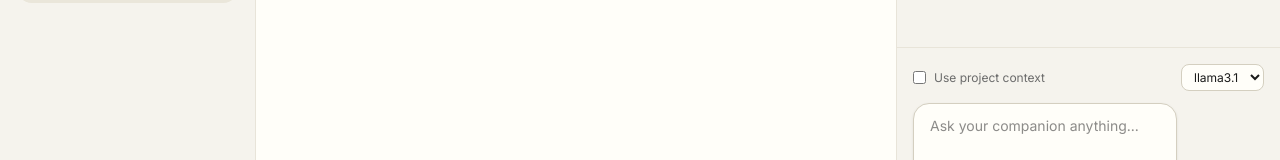
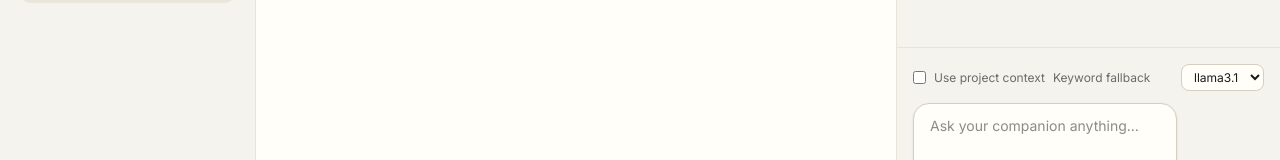
Before and after one commit to Mimran0715/drafts-desktop, a React (Vite) app: page / in a window 1280 px wide. Shown: the part 571-731 px from the top of the page. Built offline with nearby package versions, Linux system fonts and the light colour scheme.

Commit message:
added chroma db - fix chroma

```diff
--- a/electron/agent/nodes.js
+++ b/electron/agent/nodes.js
@@ -251,7 +251,8 @@ const executeNode = traceable(async function executeNode(state) {
       gatheredInfo.ragResults = await searchContext(
         messageContent,
         state.projectPath,
-        state.liveContent
+        state.liveContent,
+        { useVector: true }
       );
     }
 
@@ -271,7 +272,8 @@ const executeNode = traceable(async function executeNode(state) {
       const searchResults = gatheredInfo.ragResults || await searchContext(
           searchQuery,
           state.projectPath,
-          state.liveContent
+          state.liveContent,
+          { useVector: !!state.ragEnabled }
         );
 
       gatheredInfo.searchResults = searchResults;
--- /dev/null
+++ b/electron/agent/vectorStore.js
@@ -0,0 +1,216 @@
+const crypto = require('crypto');
+const { ChromaClient } = require('chromadb');
+
+const CHROMA_HOST = '127.0.0.1';
+const CHROMA_PORT = 8000;
+const EMBEDDING_DIMENSIONS = 256;
+const CHUNK_SIZE = 900;
+const CHUNK_OVERLAP = 150;
+
+function hashText(text) {
+  return crypto.createHash('sha1').update(text).digest('hex');
+}
+
+function getCollectionName(projectPath) {
+  return `drafts_${hashText(projectPath).slice(0, 24)}`;
+}
+
+function createClient() {
+  return new ChromaClient({
+    host: CHROMA_HOST,
+    port: CHROMA_PORT,
+    ssl: false,
+  });
+}
+
+function embedText(text) {
+  const vector = new Array(EMBEDDING_DIMENSIONS).fill(0);
+  const tokens = String(text)
+    .toLowerCase()
+    .match(/[a-z0-9']+/g) || [];
+
+  for (const token of tokens) {
+    const hash = crypto.createHash('sha256').update(token).digest();
+    const index = hash.readUInt16BE(0) % EMBEDDING_DIMENSIONS;
+    const sign = hash[2] % 2 === 0 ? 1 : -1;
+    vector[index] += sign;
+  }
+
+  const magnitude = Math.sqrt(vector.reduce((sum, value) => sum + value * value, 0));
+  if (!magnitude) return vector;
+
+  return vector.map(value => value / magnitude);
+}
+
+function chunkText(text) {
+  const normalized = String(text).replace(/\r\n/g, '\n').trim();
+  if (!normalized) return [];
+
+  const chunks = [];
+  let start = 0;
+
+  while (start < normalized.length) {
+    const end = Math.min(normalized.length, start + CHUNK_SIZE);
+    const chunk = normalized.slice(start, end).trim();
+    if (chunk) chunks.push(chunk);
+    if (end === normalized.length) break;
+    start = Math.max(end - CHUNK_OVERLAP, start + 1);
+  }
+
+  return chunks;
+}
+
+function buildChunks(documents) {
+  const chunks = [];
+
+  for (const doc of documents) {
+    const docChunks = chunkText(doc.content);
+    docChunks.forEach((content, index) => {
+      const id = hashText(`${doc.path}:${index}:${content}`).slice(0, 32);
+      chunks.push({
+        id,
+        content,
+        metadata: {
+          documentName: doc.name,
+          documentPath: doc.path,
+          chunkIndex: index,
+          isLive: !!doc.isLive,
+        },
+      });
+    });
+  }
+
+  return chunks;
+}
+
+async function rebuildCollection(client, collectionName, chunks) {
+  try {
+    await client.deleteCollection({ name: collectionName });
+  } catch (error) {
+    // Collection may not exist yet.
+  }
+
+  const collection = await client.getOrCreateCollection({
+    name: collectionName,
+    embeddingFunction: null,
+  });
+
+  if (chunks.length === 0) {
+    return collection;
+  }
+
+  await collection.add({
+    ids: chunks.map(chunk => chunk.id),
+    documents: chunks.map(chunk => chunk.content),
+    metadatas: chunks.map(chunk => chunk.metadata),
+    embeddings: chunks.map(chunk => embedText(chunk.content)),
+  });
+
+  return collection;
+}
+
+function formatQueryResults(query, result) {
+  const documents = result.documents?.[0] || [];
+  const metadatas = result.metadatas?.[0] || [];
+  const distances = result.distances?.[0] || [];
+  const grouped = new Map();
+
+  documents.forEach((document, index) => {
+    const metadata = metadatas[index] || {};
+    const key = metadata.documentPath || metadata.documentName || `result-${index}`;
+
+    if (!grouped.has(key)) {
+      grouped.set(key, {
+        documentName: metadata.documentName || 'Project context',
+        documentPath: metadata.documentPath || key,
+        relevanceScore: 0,
+        matches: [],
+      });
+    }
+
+    const item = grouped.get(key);
+    const distance = typeof distances[index] === 'number' ? distances[index] : 1;
+    item.relevanceScore += Math.max(0, 1 - distance);
+    item.matches.push({
+      lineNumber: metadata.chunkIndex || 0,
+      context: String(document || '').trim(),
+      matches: 1,
+      distance,
+    });
+  });
+
+  const results = Array.from(grouped.values())
+    .map(resultItem => ({
+      ...resultItem,
+      matches: resultItem.matches.slice(0, 3),
+    }))
+    .sort((a, b) => b.relevanceScore - a.relevanceScore);
+
+  return {
+    found: results.length > 0,
+    query,
+    resultCount: results.length,
+    retrievalMode: 'chroma',
+    results: results.slice(0, 3),
+  };
+}
+
+async function searchWithChroma(query, projectPath, documents, options = {}) {
+  const client = createClient();
+  await client.heartbeat();
+
+  const collectionName = getCollectionName(projectPath);
+  const chunks = buildChunks(documents);
+  const collection = await rebuildCollection(client, collectionName, chunks);
+
+  if (chunks.length === 0) {
+    return {
+      found: false,
+      query,
+      resultCount: 0,
+      retrievalMode: 'chroma',
+      results: [],
+    };
+  }
+
+  const result = await collection.query({
+    queryEmbeddings: [embedText(query)],
+    nResults: options.nResults || 6,
+    include: ['documents', 'metadatas', 'distances'],
+  });
+
+  return formatQueryResults(query, result);
+}
+
+async function getChromaStatus() {
+  try {
+    const client = createClient();
+    await client.heartbeat();
+    let version = null;
+
+    try {
+      version = await client.version();
+    } catch (error) {
+      // Heartbeat succeeded; version is nice-to-have only.
+    }
+
+    return {
+      available: true,
+      host: CHROMA_HOST,
+      port: CHROMA_PORT,
+      version,
+    };
+  } catch (error) {
+    return {
+      available: false,
+      host: CHROMA_HOST,
+      port: CHROMA_PORT,
+      error: error.message,
+    };
+  }
+}
+
+module.exports = {
+  getChromaStatus,
+  searchWithChroma,
+};
--- a/electron/main.js
+++ b/electron/main.js
@@ -35,6 +35,7 @@ function loadEnvFile(filePath) {
 loadEnvFile(path.join(__dirname, '../.env'));
 
 const { runAgent } = require('./agent/index.js');
+const { getChromaStatus } = require('./agent/vectorStore.js');
 const db = require('./database.js');
 
 let mainWindow;
@@ -375,6 +376,10 @@ ipcMain.handle('get-ollama-models', async () => {
   }
 });
 
+ipcMain.handle('get-chroma-status', async () => {
+  return getChromaStatus();
+});
+
 ipcMain.handle('get-recent-projects', async () => {
   try {
     return db.getRecentProjects(10);
--- a/electron/preload.js
+++ b/electron/preload.js
@@ -19,6 +19,7 @@ contextBridge.exposeInMainWorld('electronAPI', {
     return () => ipcRenderer.removeListener('chat-stream-chunk', listener);
   },
   getOllamaModels: () => ipcRenderer.invoke('get-ollama-models'),
+  getChromaStatus: () => ipcRenderer.invoke('get-chroma-status'),
 
   // Database - Recent projects
   getRecentProjects: () => ipcRenderer.invoke('get-recent-projects'),
--- a/package.json
+++ b/package.json
@@ -16,6 +16,7 @@
     "@langchain/langgraph": "^1.0.7",
     "@langchain/ollama": "^1.1.0",
     "better-sqlite3": "^12.5.0",
+    "chromadb": "^3.4.3",
     "docx": "^9.5.1",
     "jspdf": "^3.0.4",
     "mammoth": "^1.11.0",
--- a/src/App.tsx
+++ b/src/App.tsx
@@ -19,6 +19,7 @@ declare global {
       chatStream?: (message: string, context: any, streamId: string) => Promise<any>;
       onChatStreamChunk?: (callback: (payload: { streamId: string; chunk: string }) => void) => () => void;
       getOllamaModels?: () => Promise<string[]>;
+      getChromaStatus?: () => Promise<{ available: boolean; host: string; port: number; version?: string | null; error?: string }>;
       getRecentProjects: () => Promise<any[]>;
       addRecentProject: (projectId: string, name: string, projectPath: string) => Promise<any>;
       getConversationHistory: (threadId: string) => Promise<any[]>;
@@ -76,6 +77,7 @@ function AppContent() {
   const [ragEnabled, setRagEnabled] = useState(false);
   const [availableModels, setAvailableModels] = useState<string[]>([DEFAULT_OLLAMA_MODEL]);
   const [selectedModel, setSelectedModel] = useState(DEFAULT_OLLAMA_MODEL);
+  const [chromaStatus, setChromaStatus] = useState<{ available: boolean; host: string; port: number; version?: string | null; error?: string } | null>(null);
 
   // Autosave refs
   const saveTimeoutRef = useRef<NodeJS.Timeout | null>(null);
@@ -190,6 +192,38 @@ function AppContent() {
 
     return () => {
       isCancelled = true;
+    };
+  }, []);
+
+  useEffect(() => {
+    let isCancelled = false;
+
+    const refreshChromaStatus = async () => {
+      if (!window.electronAPI.getChromaStatus) return;
+
+      try {
+        const status = await window.electronAPI.getChromaStatus();
+        if (!isCancelled) {
+          setChromaStatus(status);
+        }
+      } catch (error) {
+        if (!isCancelled) {
+          setChromaStatus({
+            available: false,
+            host: '127.0.0.1',
+            port: 8000,
+            error: error instanceof Error ? error.message : 'Unable to check Chroma',
+          });
+        }
+      }
+    };
+
+    refreshChromaStatus();
+    const interval = setInterval(refreshChromaStatus, 30000);
+
+    return () => {
+      isCancelled = true;
+      clearInterval(interval);
     };
   }, []);
 
@@ -645,6 +679,7 @@ function AppContent() {
             selectedModel={selectedModel}
             availableModels={availableModels}
             onSelectedModelChange={handleSelectedModelChange}
+            chromaStatus={chromaStatus}
           />
         }
       />
--- a/src/components/AgentChat.tsx
+++ b/src/components/AgentChat.tsx
@@ -19,6 +19,7 @@ interface AgentChatProps {
   selectedModel: string;
   availableModels: string[];
   onSelectedModelChange: (modelName: string) => void;
+  chromaStatus: { available: boolean; host: string; port: number; version?: string | null; error?: string } | null;
 }
 
 function cleanChatOutput(content: string) {
@@ -37,7 +38,8 @@ export default function AgentChat({
   onRagEnabledChange,
   selectedModel,
   availableModels,
-  onSelectedModelChange
+  onSelectedModelChange,
+  chromaStatus
 }: AgentChatProps) {
   const [input, setInput] = useState('');
   const messagesEndRef = useRef<HTMLDivElement>(null);
@@ -166,6 +168,16 @@ export default function AgentChat({
               disabled={isLoading}
             />
             <span>Use project context</span>
+            <span
+              title={chromaStatus?.available
+                ? `Chroma available on ${chromaStatus.host}:${chromaStatus.port}`
+                : chromaStatus?.error || 'Checking Chroma status'}
+              style={{
+                color: chromaStatus?.available ? 'var(--btn-primary-bg)' : 'var(--sidebar-text-muted)'
+              }}
+            >
+              {chromaStatus?.available ? 'Vector ready' : 'Keyword fallback'}
+            </span>
           </label>
           <select
             value={selectedModel}
```
Also changed, not shown: electron/agent/tools.js (+40 -25 lines), 2 other files (tests, documents, lock files or other folders).
